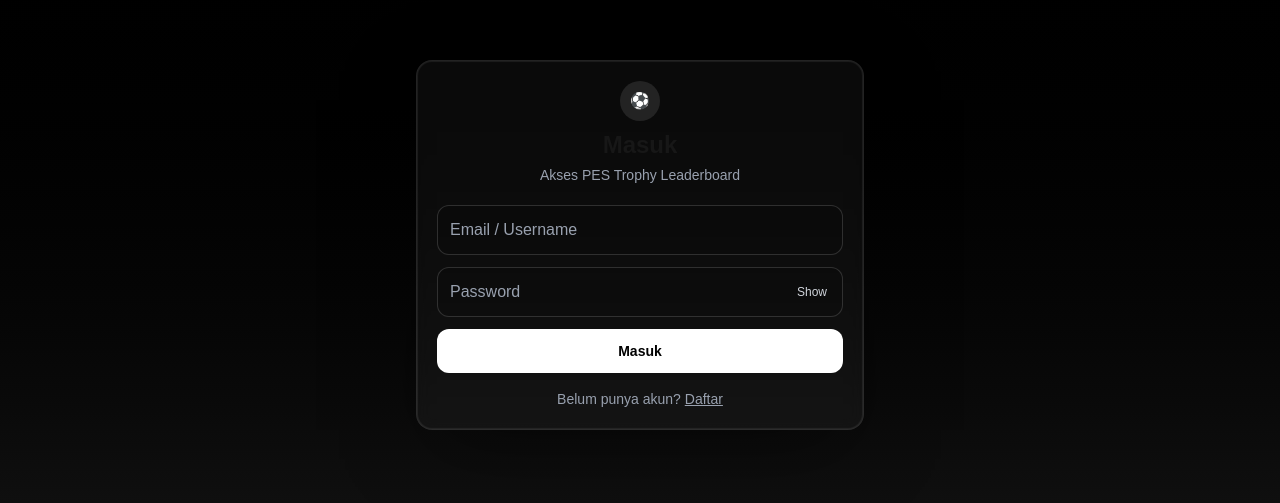
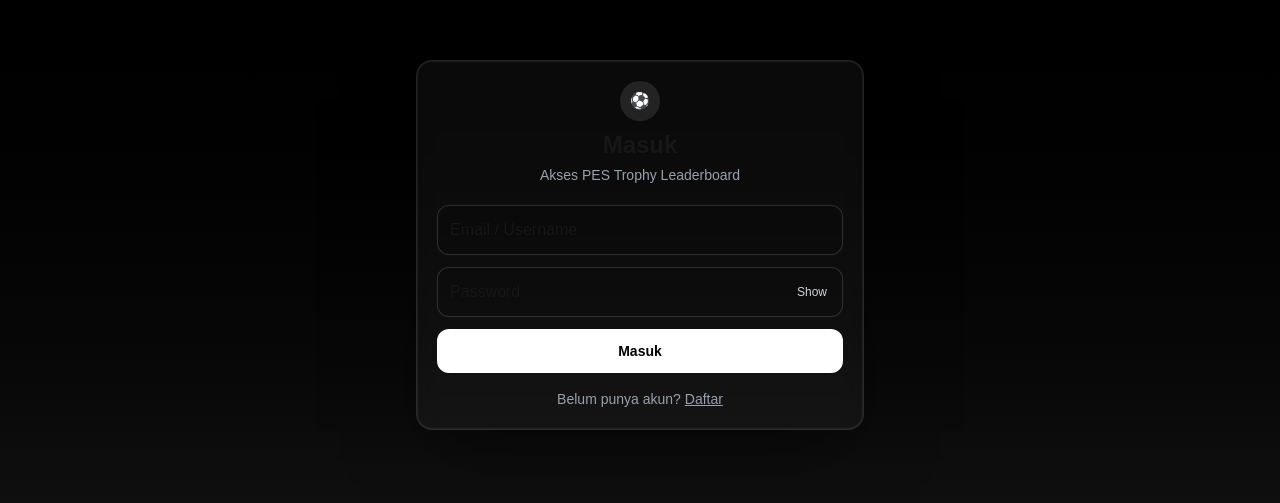
Before and after one commit to aessaputra/leaderboard-app, a Next.js app: page /login in a window 1280 px wide. Shown: the part 155-658 px from the top of the page. Built offline with nearby package versions, Linux system fonts and the light colour scheme.

Commit message:
style: ensure form controls have consistent text color and caret visibility

```diff
--- a/app/globals.css
+++ b/app/globals.css
@@ -31,6 +31,8 @@ textarea,
 select {
   color: var(--foreground);
   caret-color: var(--foreground);
+  -webkit-text-fill-color: var(--foreground);
+  forced-color-adjust: none;
 }
 
 /* Fix Chrome/Android autofill text color on dark backgrounds */
```
